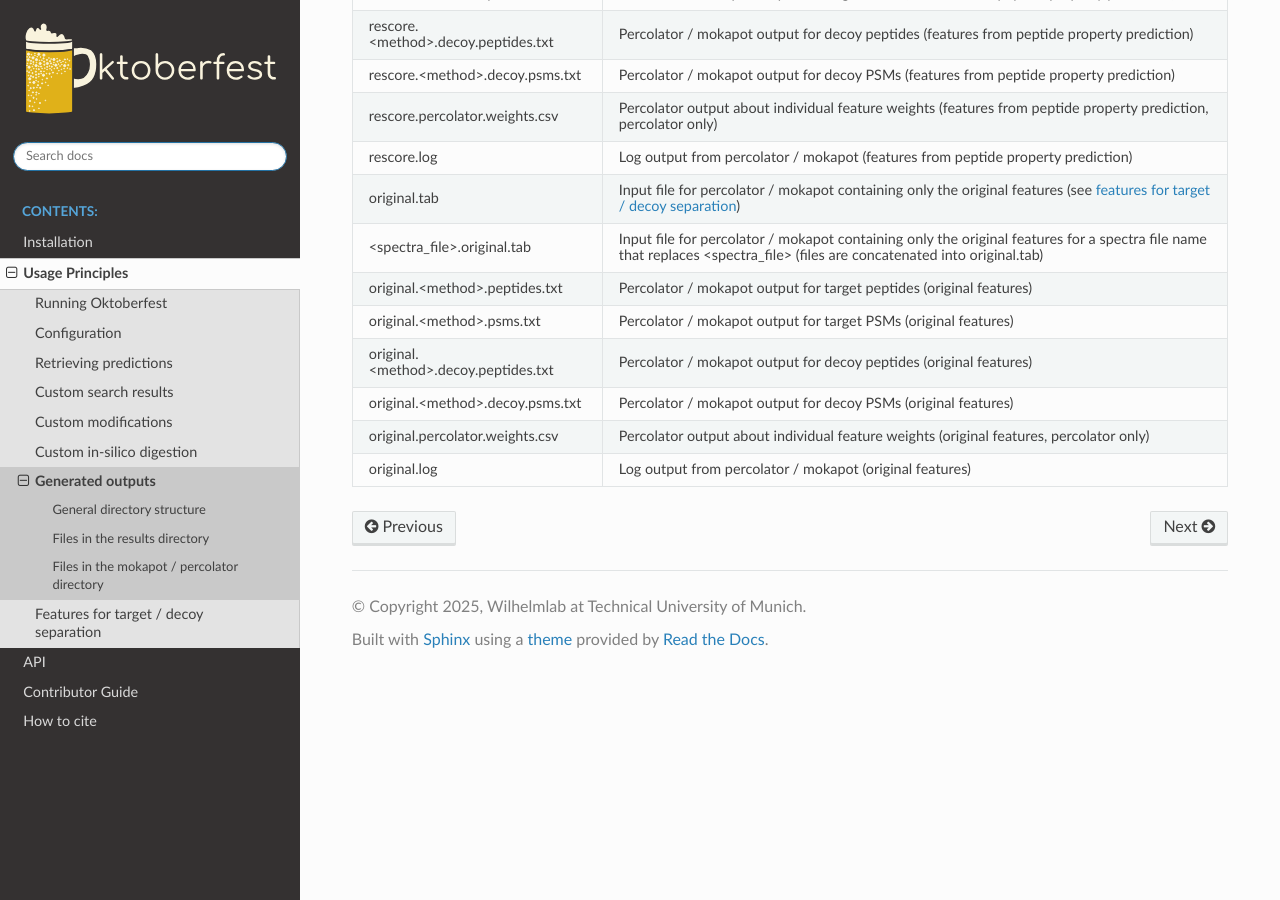
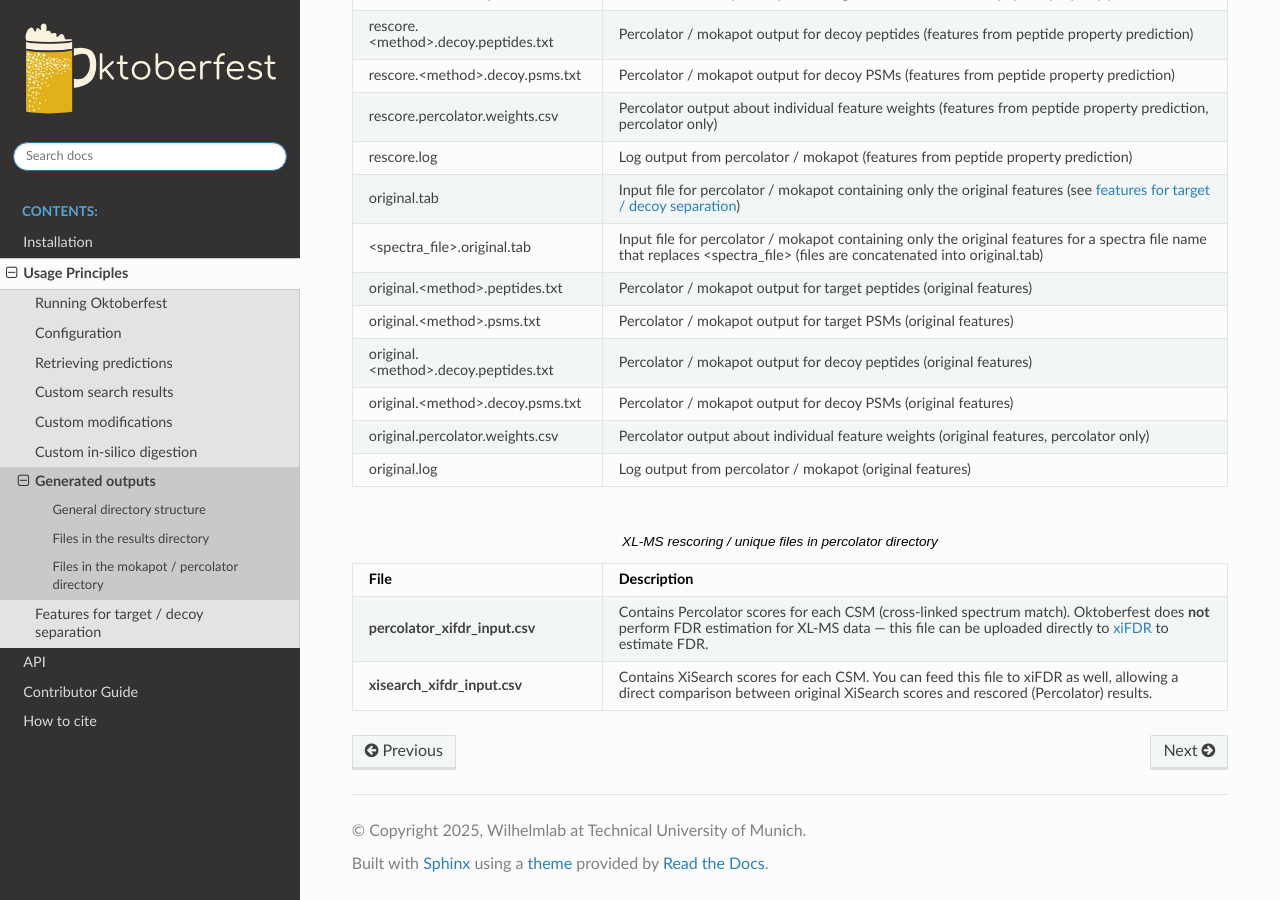
Before and after one commit to wilhelm-lab/oktoberfest, a Sphinx documentation site: the page built from docs/outputs.rst, in a window 1280 px wide and 900 px high, scrolled down 1487 px. Built offline with Sphinx 7.4.7 and the Read the Docs theme 3.1.0, drawn with Linux system fonts in a browser that asks for light colours.

Commit message:
fixed some tables in documentation

```diff
--- a/docs/outputs.rst
+++ b/docs/outputs.rst
@@ -90,13 +90,16 @@ This section details the files located within the mokapot / percolator directroy
     +---------------------------------------+---------------------------------------------------------------------------------------------------------------------------------------------------------------------------------------------+
 
 
-.. table:: XL-MS rescoring / unique files in percolator directory
-    :class: fixed-table
+.. list-table:: XL‑MS rescoring / unique files in percolator directory
+   :class: fixed-table
+   :widths: 25 75
+   :header-rows: 1
 
-    +----------------------------+--------------------------------------------------------------------------------------------------------------------------------------------------------------------------------------------------+
-    | File                       | Description                                                                                                                                                                                      |
-    +============================+==================================================================================================================================================================================================+
-    | percolator_xifdr_input.csv | Contains Percolator scores for each CSM (cross-linked spectrum match). Oktoberfest does not perform FDR estimation for XL-MS data — this file can be directly uploaded to `xiFDR <https://github.com/Rappsilber-Laboratory/xiFDR>`_ to perform FDR estimation. |
-    +----------------------------+--------------------------------------------------------------------------------------------------------------------------------------------------------------------------------------------------+
-    | xisearch_xifdr_input.csv   | This file contains XiSearch scores for each CSM (cross-linked spectrum match). It can also be used as input for xiFDR, just like the Percolator version. This allows you to compare the performance of rescoring (Percolator) against the original XiSearch scores. Useful for benchmarking rescoring effectiveness. |
-    +----------------------------+--------------------------------------------------------------------------------------------------------------------------------------------------------------------------------------------------+
+   * - File
+     - Description
+   * - **percolator_xifdr_input.csv**
+     - Contains Percolator scores for each CSM (cross‑linked spectrum match).
+       Oktoberfest does **not** perform FDR estimation for XL‑MS data — this file can be uploaded directly to `xiFDR <https://github.com/Rappsilber-Laboratory/xiFDR>`_ to estimate FDR.
+   * - **xisearch_xifdr_input.csv**
+     - Contains XiSearch scores for each CSM.
+       You can feed this file to xiFDR as well, allowing a direct comparison between original XiSearch scores and rescored (Percolator) results.
```
